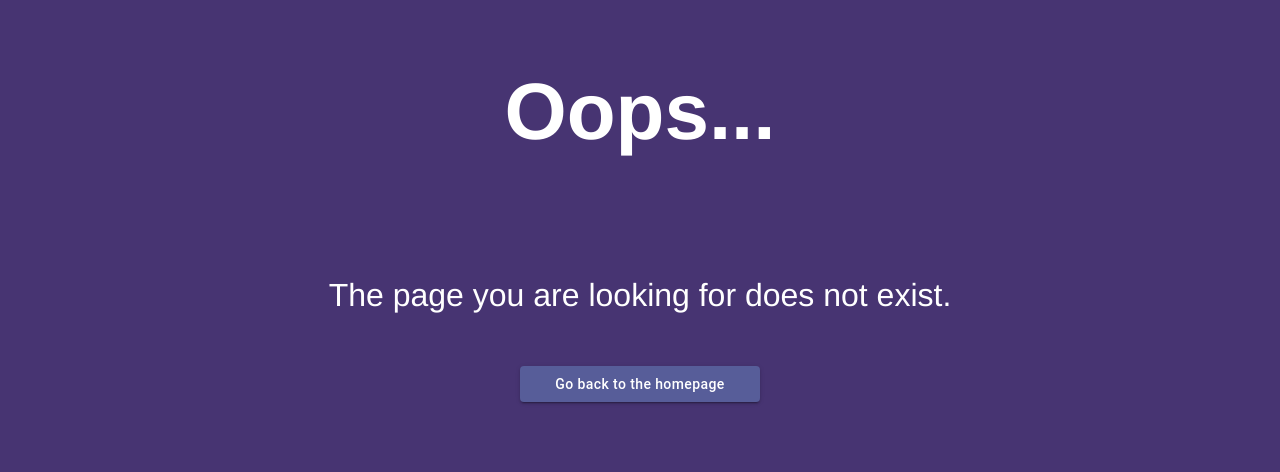
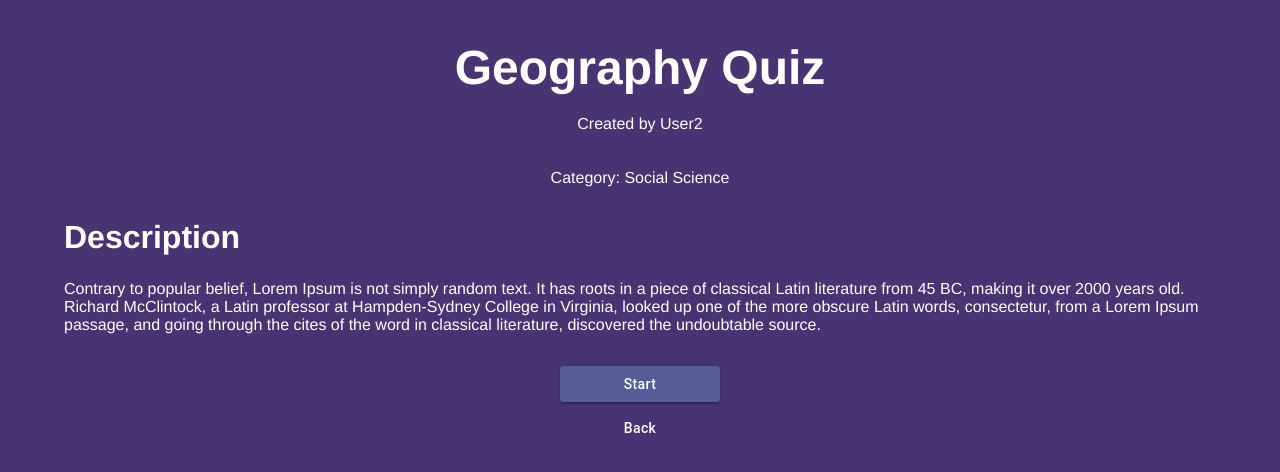
Before and after one commit to Phuc645/ProQuiz, a React (Vite) app in the folder frontend/: page /quizdetails in a window 1280 px wide. Shown: the top 472 px of the page. Built offline with nearby package versions, Linux system fonts and the light colour scheme.

Commit message:
Refactor variable imports in styles; add QuizDetails component and routing; update QuizCard to link to QuizDetails

```diff
--- a/frontend/src/Components/QuizCard/QuizCard.tsx
+++ b/frontend/src/Components/QuizCard/QuizCard.tsx
@@ -2,9 +2,11 @@ import UserImage from "../../assets/avatar.png";
 import Card from '@mui/material/Card';
 import CardContent from '@mui/material/CardContent';
 import './QuizCard.scss';
+import {Link} from "react-router-dom";
 
 export default function QuizCard() {
   return (
+      <Link to="/quizdetails" style={{ textDecoration: 'none' }}>
           <Card className="featured_card">
               <CardContent>
                   <h3>History of Romumania</h3>
@@ -12,5 +14,6 @@ export default function QuizCard() {
                   <p>Category: Social Science</p>
               </CardContent>
           </Card>
+      </Link>
   );
 }
--- a/frontend/src/Login/Login.scss
+++ b/frontend/src/Login/Login.scss
@@ -1,4 +1,4 @@
-@use '../styles/variable' as *;
+@use '../styles/variables' as *;
 
 .login-container {
   margin: 0;
--- a/frontend/src/NotFound/NotFound.scss
+++ b/frontend/src/NotFound/NotFound.scss
@@ -1,4 +1,4 @@
-@use '../styles/variable' as *;
+@use '../styles/variables' as *;
 
 .not-found-container {
   background-color: $quiz-background-color;
--- /dev/null
+++ b/frontend/src/QuizDetails/QuizDetails.scss
@@ -0,0 +1,42 @@
+@use '../styles/variables' as *;
+
+.quiz-details-container {
+  background-color: $quiz-background-color;
+  display: flex;
+  flex-direction: column;
+  align-items: center;
+  gap: 16px;
+  height: 100vh;
+  .quiz-details-header {
+    display: flex;
+    flex-direction: column;
+    gap: 4px;
+    align-items: center;
+  }
+  .quiz-details-body {
+    display: flex;
+    flex-direction: column;
+    gap: 8px;
+    width: 90%;
+    margin-left: auto;
+    margin-right: auto;
+  }
+  .quiz-details-footer {
+   display: flex;
+    flex-direction: column;
+    align-items: center;
+    gap: 8px;
+  }
+  h2, h3, p {
+    color: $quiz-letter-color;
+  }
+  h2 {
+    font-size: 3rem;
+    margin-bottom: 0;
+
+  }
+  h3 {
+    font-size: 2rem;
+    margin: 0;
+  }
+}
--- /dev/null
+++ b/frontend/src/QuizDetails/QuizDetails.tsx
@@ -0,0 +1,42 @@
+import './QuizDetails.scss';
+import ButtonComponent from "../Components/ButtonComponent/ButtonComponent.tsx";
+import Button from "@mui/material/Button";
+import {Link} from "react-router-dom";
+
+
+export default function QuizDetails() {
+    return (
+        <div className="quiz-details-container">
+            <div className ="quiz-details-header">
+                <h2>Geography Quiz</h2>
+                <p>Created by User2</p>
+                <p>Category: Social Science</p>
+            </div>
+            <div className="quiz-details-body">
+                <h3>Description</h3>
+                <p>
+                    Contrary to popular belief, Lorem Ipsum is not simply random text. It has roots in a piece of classical Latin literature from 45 BC,
+                    making it over 2000 years old. Richard McClintock,
+                    a Latin professor at Hampden-Sydney College in Virginia, looked up one of the more obscure Latin words, consectetur, from a Lorem Ipsum passage,
+                    and going through the cites of the word in classical literature, discovered the undoubtable source.
+                </p>
+            </div>
+            <div className="quiz-details-footer">
+                <ButtonComponent style={{ backgroundColor: '#575d99', width: '10rem',
+                    textAlign: 'center' }}>
+                    Start
+                </ButtonComponent>
+                <Link to="/">
+                    <Button
+                    variant="text"
+                    className="new-button"
+                    sx={{ textTransform: 'none', color: '#fff' }}
+                >
+                    Back
+                    </Button>
+                </Link>
+
+            </div>
+        </div>
+    );
+}
--- a/frontend/src/main.tsx
+++ b/frontend/src/main.tsx
@@ -6,6 +6,7 @@ import Homepage from "./Homepage/Homepage";
 import Login from "./Login/Login";
 import SignUp from "./SignUp/SignUp";
 import NotFound from "./NotFound/NotFound";
+import QuizDetails from "./QuizDetails/QuizDetails";
 
 const router = createBrowserRouter([
   {
@@ -21,6 +22,10 @@ const router = createBrowserRouter([
         element: <SignUp />,
     },
     {
+        path: "quizdetails",
+        element: <QuizDetails />,
+    },
+    {
         path: "*",
         element: <NotFound />,
     }
```
Also changed, not shown: frontend/src/SignUp/SignUp.scss (+3 -4 lines), frontend/src/styles/variables.scss (renamed from frontend/src/styles/variable.scss). Lines whose indentation alone changed are shown as unchanged.
